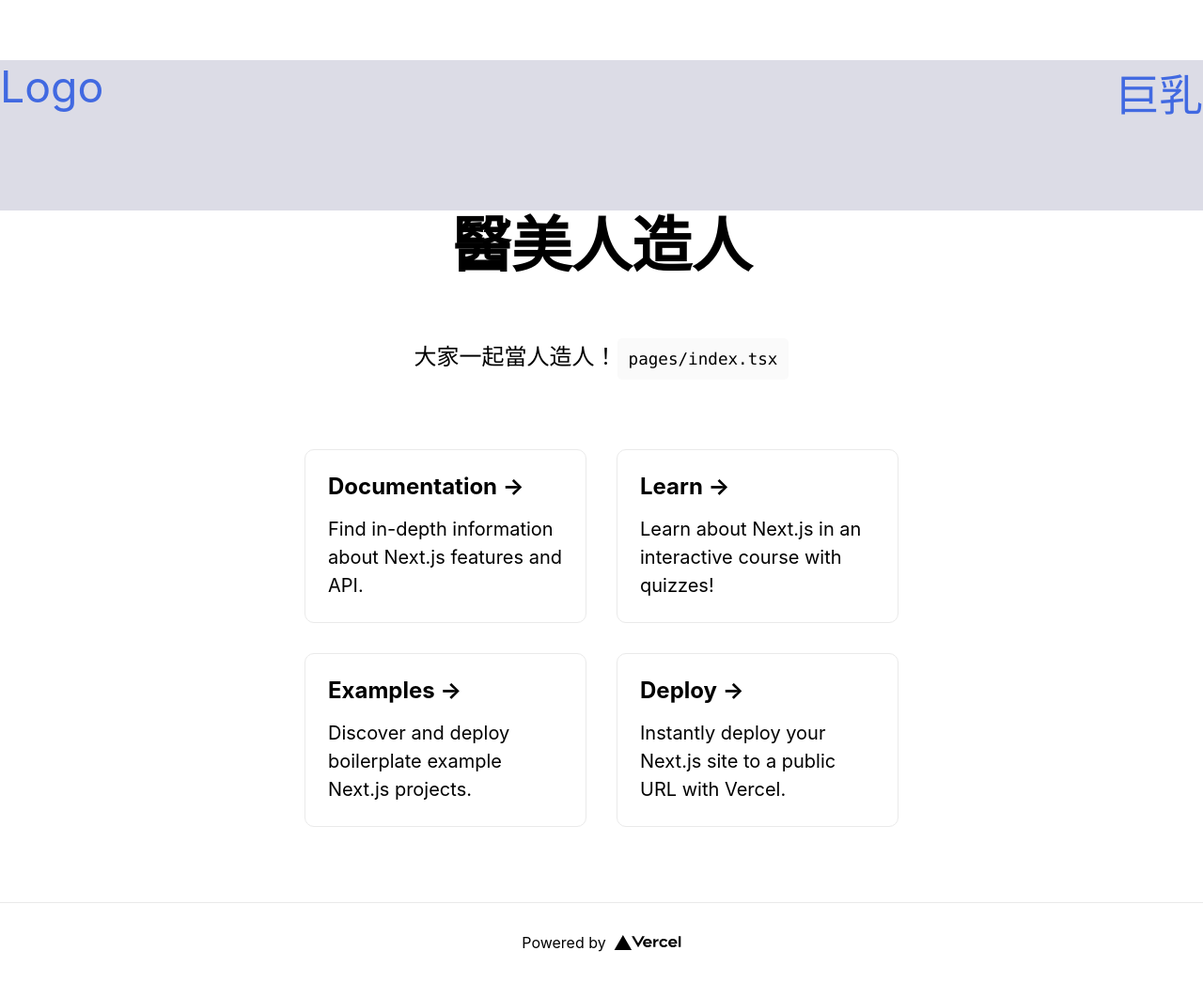
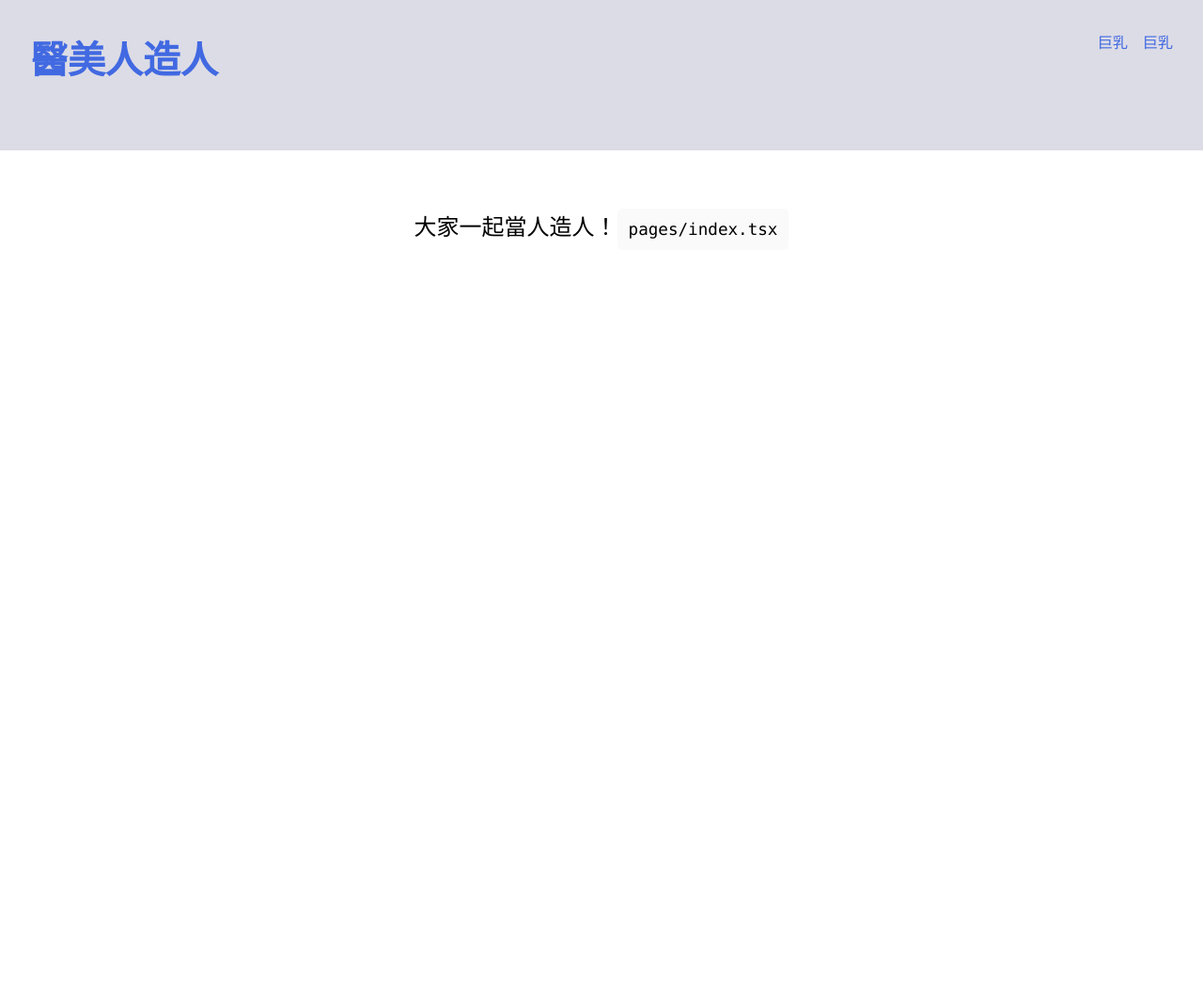
Before and after one commit to LunaGoodnight/beauty, a Next.js app: page / in a window 1280 px wide. Shown: the whole page at 94% size. After the commit the page ends 800 px from the top, so only its background shows below. Built offline with nearby package versions, Linux system fonts and the light colour scheme.

Commit message:
[Update] styles

```diff
--- a/common/Header.tsx
+++ b/common/Header.tsx
@@ -7,24 +7,38 @@ const HeaderWrapper = styled.header`
   background-color: #dcdce6;
   display: flex;
   justify-content: space-between;
+  padding: 2rem;
 `;
 
 const LinkItem = styled.div`
   color: royalblue;
   display: block;
-  font-size: 2.9rem;
+`;
+
+const Logo = styled.div`
+  font-size: 2.5rem;
+  font-weight: bold;
+  color: royalblue;
+`;
+const Nav = styled.nav`
+  display: flex;
+  gap: 1rem;
+  font-size: 1rem;
 `;
 export const Header = () => {
   return (
     <HeaderWrapper>
-      <LinkItem>
-        <Link href="/">Logo</Link>{" "}
-      </LinkItem>
-      <nav>
+      <Logo>
+        <Link href="/">醫美人造人</Link>{" "}
+      </Logo>
+      <Nav>
         <LinkItem>
           <Link href="/breast">巨乳</Link>
         </LinkItem>
-      </nav>
+        <LinkItem>
+          <Link href="/breast">巨乳</Link>
+        </LinkItem>
+      </Nav>
     </HeaderWrapper>
   );
 };
--- a/package.json
+++ b/package.json
@@ -4,7 +4,7 @@
   "private": true,
   "scripts": {
     "dev": "next dev",
-    "build": "next build",
+    "build": "next build && next export",
     "start": "next start",
     "lint": "next lint"
   },
--- a/pages/index.tsx
+++ b/pages/index.tsx
@@ -1,11 +1,9 @@
 import Head from "next/head";
-import Image from "next/image";
+
 import styles from "../styles/Home.module.css";
 import { Header } from "../common/Header";
 // globalStyles.js
 import styled, { createGlobalStyle } from "styled-components";
-
-import oceanBackground from "../public/ocean.jpg";
 
 const GlobalStyle = createGlobalStyle`
   body {
@@ -34,57 +32,12 @@ export default function Home() {
 
       <main className={styles.main}>
         <Header />
-        <h1 className={styles.title}>醫美人造人</h1>
+
         <p className={styles.description}>
           大家一起當人造人！
           <code className={styles.code}>pages/index.tsx</code>
         </p>
-
-        <div className={styles.grid}>
-          <a href="https://nextjs.org/docs" className={styles.card}>
-            <h2>Documentation &rarr;</h2>
-            <p>Find in-depth information about Next.js features and API.</p>
-          </a>
-
-          <a href="https://nextjs.org/learn" className={styles.card}>
-            <h2>Learn &rarr;</h2>
-            <p>Learn about Next.js in an interactive course with quizzes!</p>
-          </a>
-
-          <a
-            href="https://github.com/vercel/next.js/tree/canary/examples"
-            className={styles.card}
-          >
-            <h2>Examples &rarr;</h2>
-            <p>Discover and deploy boilerplate example Next.js projects.</p>
-          </a>
-
-          <a
-            href="https://vercel.com/new?utm_source=create-next-app&utm_medium=default-template&utm_campaign=create-next-app"
-            target="_blank"
-            rel="noopener noreferrer"
-            className={styles.card}
-          >
-            <h2>Deploy &rarr;</h2>
-            <p>
-              Instantly deploy your Next.js site to a public URL with Vercel.
-            </p>
-          </a>
-        </div>
       </main>
-
-      <footer className={styles.footer}>
-        <a
-          href="https://vercel.com?utm_source=create-next-app&utm_medium=default-template&utm_campaign=create-next-app"
-          target="_blank"
-          rel="noopener noreferrer"
-        >
-          Powered by{" "}
-          <span className={styles.logo}>
-            <Image src="/vercel.svg" alt="Vercel Logo" width={72} height={16} />
-          </span>
-        </a>
-      </footer>
     </MainWrapper>
   );
 }
--- a/styles/Home.module.css
+++ b/styles/Home.module.css
@@ -2,12 +2,7 @@
 
 .main {
   min-height: 100vh;
-  padding: 4rem 0;
-  flex: 1;
-  display: flex;
-  flex-direction: column;
-  justify-content: center;
-  align-items: center;
+
 }
 
 .footer {
```
Also changed, not shown: pages/_documents.js (deleted, +0 -30 lines).
